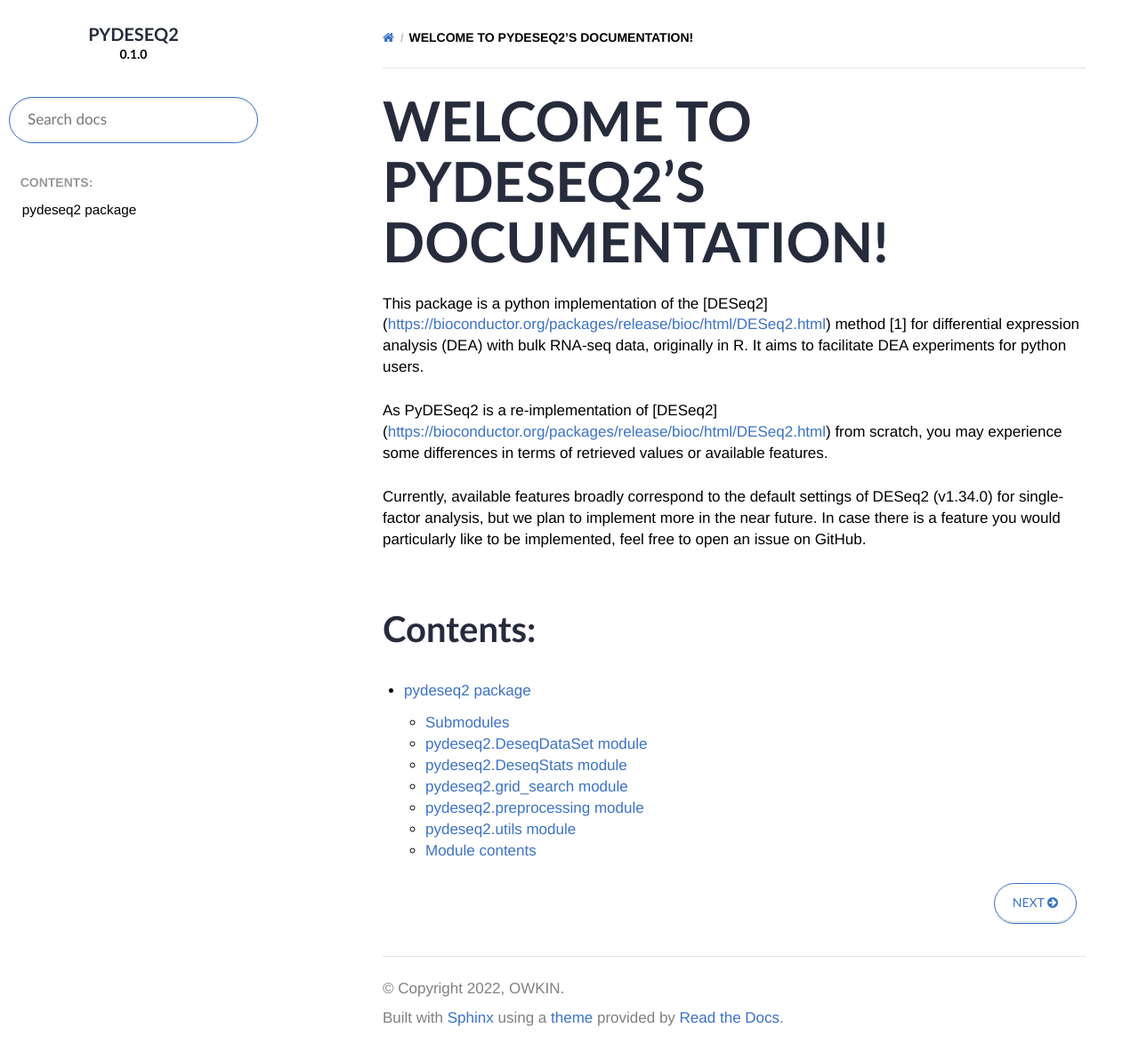
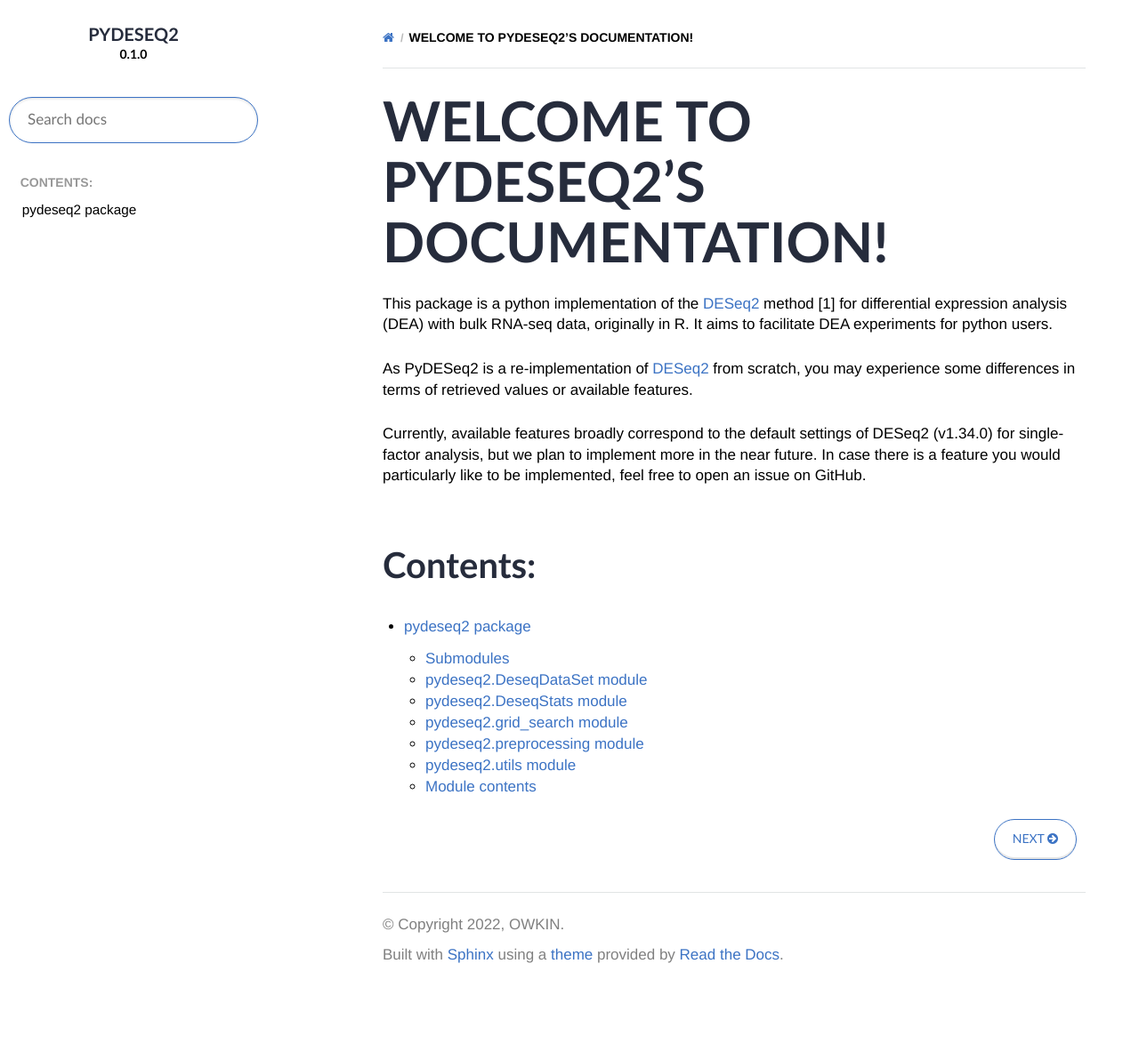
Before and after one commit to owkin/PyDESeq2, a Sphinx documentation site: the page built from docs/source/index.rst, in a window 1280 px wide and 1183 px high. Shown: the whole window at 89% size. Built offline with Sphinx 7.4.7 and the Read the Docs theme 2.0.0, drawn with Linux system fonts in a browser that asks for light colours; some web fonts are replaced; pages that are not in the unit, such as notebooks, are missing from menus.

Commit message:
add documentation

```diff
--- a/docs/source/index.rst
+++ b/docs/source/index.rst
@@ -6,11 +6,11 @@
 Welcome to PyDESeq2's documentation!
 ====================================
 
-This package is a python implementation of the [DESeq2](https://bioconductor.org/packages/release/bioc/html/DESeq2.html) method [1]
+This package is a python implementation of the `DESeq2 <https://bioconductor.org/packages/release/bioc/html/DESeq2.html>`_ method [1]
 for differential expression analysis (DEA) with bulk RNA-seq data, originally in R.
 It aims to facilitate DEA experiments for python users.
 
-As PyDESeq2 is a re-implementation of [DESeq2](https://bioconductor.org/packages/release/bioc/html/DESeq2.html) from scratch, you may experience some differences in terms of retrieved values or available features.
+As PyDESeq2 is a re-implementation of `DESeq2 <https://bioconductor.org/packages/release/bioc/html/DESeq2.html>`_ from scratch, you may experience some differences in terms of retrieved values or available features.
 
 Currently, available features broadly correspond to the default settings of DESeq2 (v1.34.0) for single-factor analysis,
 but we plan to implement more in the near future. In case there is a feature you would particularly like to be implemented, feel free to open an issue on GitHub.
```
Also changed, not shown: 1 other file.
